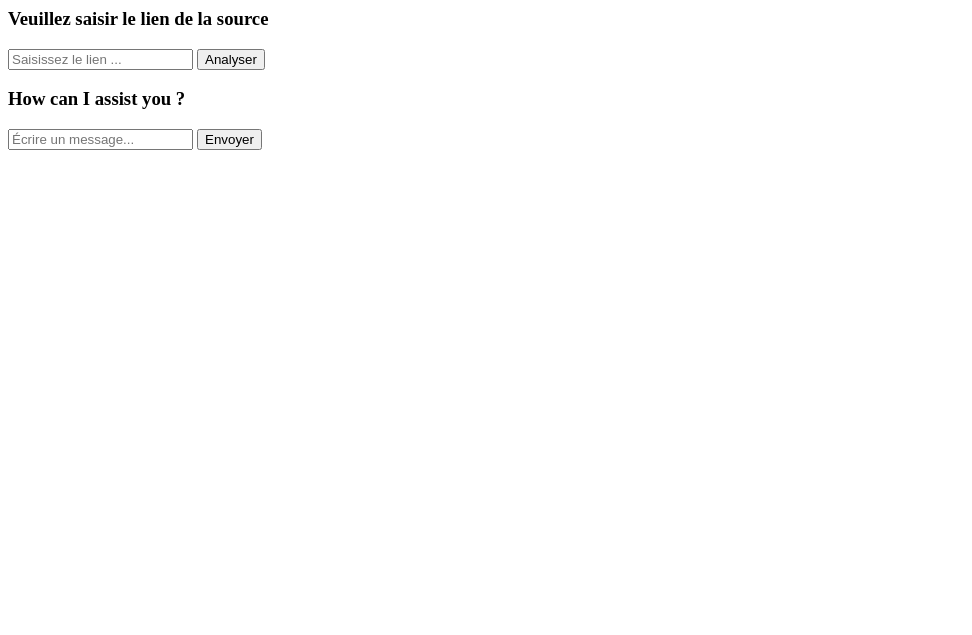
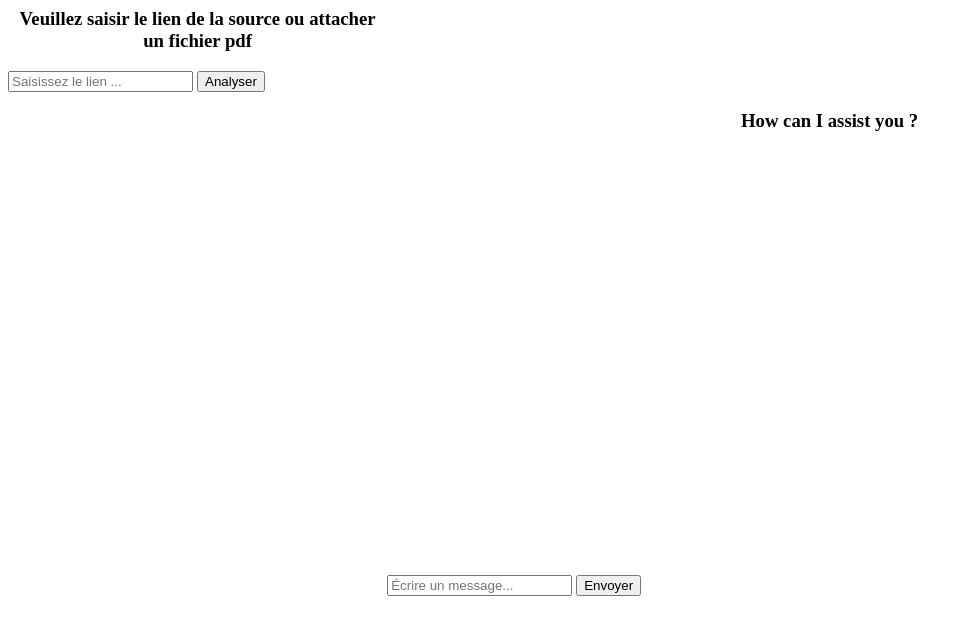
Before and after one commit to StudioFabrique/chatbotIA, a Flask app: page / in a window 1280 px wide. Shown: the top 635 px of the page, without its empty margins (0-972 px from the left). Run offline with Flask 3, Linux system fonts and the light colour scheme.

Commit message:
css et des commentaires pour pdf

```diff
--- a/app.py
+++ b/app.py
@@ -1,6 +1,6 @@
-from flask import Flask,  render_template, request, session
+from flask import Flask,  render_template, request, session, redirect, url_for
 from flask_session import Session #install Flask-Session
-from bot import initialisation, get_text_embedding, get_prompt, run_mistral
+from bot import initialisation_lien, initialisation_pdf, get_text_embedding, get_prompt, run_mistral
 import numpy as np
 import faiss
 
@@ -9,6 +9,7 @@ app = Flask(__name__)
 # Configuration de Flask-Session pour utiliser le système de fichiers car session normal ne supporte pas plus que 4000bytes?
 app.config['SESSION_TYPE'] = 'filesystem'
 app.config['SECRET_KEY'] = 'ksksk'
+app.config['ALLOWED_EXTENSIONS'] = {'pdf'}
 
 # Initialiser Flask-Session
 Session(app)
@@ -22,7 +23,7 @@ def home():
 def source():
     sourceDic = request.get_json()
     source = sourceDic['source']
-    chunks,index = initialisation(str(source))
+    chunks,index = initialisation_lien(str(source))
 
     #index de faiss ne peut pas etre sous format json
     indexJson= {
@@ -34,6 +35,28 @@ def source():
     session['data']= {'chunks' : chunks, 'index': indexJson}
     return "Source ajoutée!"
 
+@app.route('/upload', methods = ["POST"])
+def upload():
+    if 'file' not in request.files :
+        return redirect(url_for('home'))
+    file = request.files['file']
+    if file.filename == '' :
+        return redirect(url_for('home'))
+    if file and fichier_autorise(file.filename):
+        chunks,index = initialisation_pdf(file)
+        #index de faiss ne peut pas etre sous format json
+        indexJson= {
+            'd' : index.d,
+            'ntotal' : index.ntotal,
+            'vectors' : index.reconstruct_n(0, index.ntotal).tolist()
+        }
+
+        session['data']= {'chunks' : chunks, 'index': indexJson}
+        return "Source ajoutée!"
+    return redirect(url_for('home'))
+
+def fichier_autorise(filename):
+    return '.' in filename and filename.rsplit('.', 1)[1].lower() in app.config['ALLOWED_EXTENSIONS']
 
 
 @app.route('/get', methods = ["POST"])
--- /dev/null
+++ b/static/style.css
@@ -0,0 +1,14 @@
+.zoneSource {
+    margin-right : 70%;
+}
+
+.milieu {
+    margin-left: 30%;
+}
+.ecrire {
+    margin-top: 50%;
+}
+
+h3 {
+    text-align: center;
+  }
--- a/templates/base.html
+++ b/templates/base.html
@@ -1,14 +1,24 @@
 <head>
     <title>Chatbot</title>
+    <link rel="stylesheet" href="{{url_for('static', filename='style.css')}}">
 </head>
 
 <body>
     <div class="zoneSource" id="zoneSource">
-        <h3>Veuillez saisir le lien de la source</h3>
+        <h3>Veuillez saisir le lien de la source ou attacher un fichier pdf</h3>
         <div class="info" id="info"></div>
+            <!--zone info-->
+
         <input type="text" name="source" id="source" placeholder="Saisissez le lien ...">
         <button id="boutonSource" onclick="envoyerSource()">Analyser</button>
+
+        <!--<form action="/upload" method="post" enctype="multipart/form-data">
+            <input type="file" name="file" id='fichier_pdf' accept="application/pdf">
+            <input type="submit" value="Analyser">
+        </form>-->
+
     </div>
+    <div class="milieu">
         <div class="zoneMessages" id="zoneMessages">
             <div class="welcome">
                 <h3>How can I assist you ?</h3>
@@ -20,7 +30,7 @@
             <input type="text" name="message" id="message" placeholder="Écrire un message...">
             <button id="boutonMessage" onclick="envoyerMessage()">Envoyer</button>
         </div>
-
+    </div>
     <script src="{{ url_for('static', filename='chat.js') }}"></script>
     <script src="{{ url_for('static', filename='source.js') }}"></script>
 </body>
```
Also changed, not shown: bot.py (+22 -2 lines), 1 other file. Lines whose indentation alone changed are shown as unchanged.
